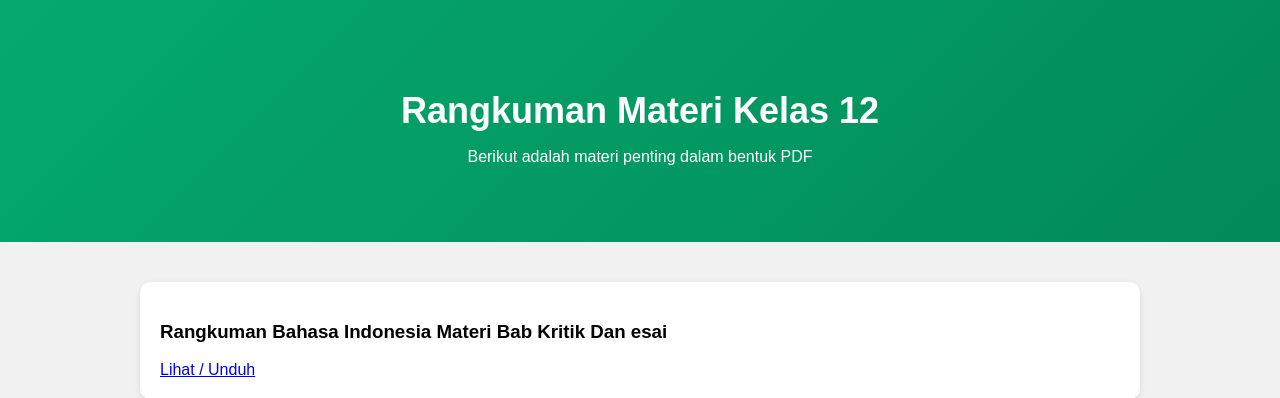
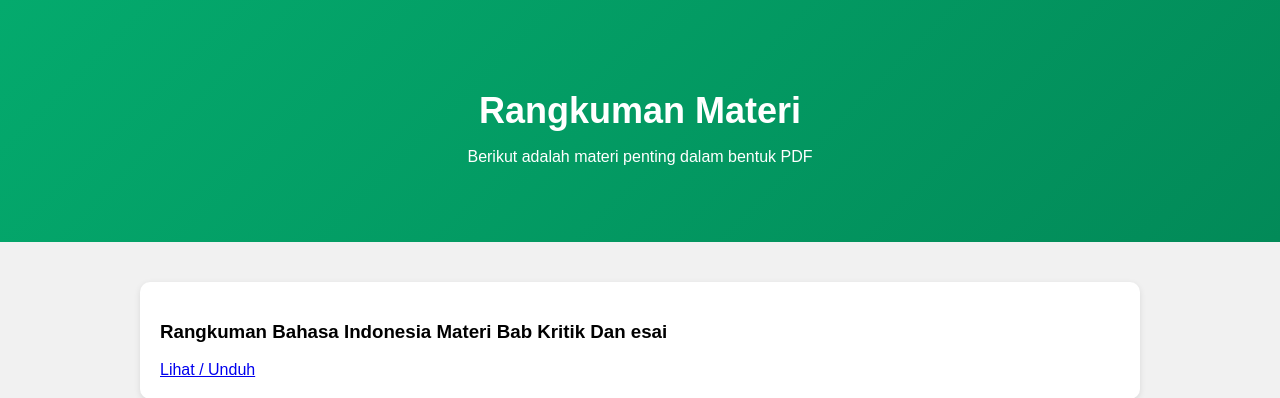
Before and after one commit to ameliastellss/Education-Tech-Academy, a Flask app: page /rangkuman in a window 1280 px wide. Shown: the part 54-452 px from the top of the page. Run offline with Flask 3, Linux system fonts and the light colour scheme; some libraries are stand-ins or nearby versions.

Commit message:
Update rangkuman.html

```diff
--- a/templates/rangkuman.html
+++ b/templates/rangkuman.html
@@ -112,7 +112,7 @@
     </div>
 
     <div class="hero">
-      <h2>Rangkuman Materi Kelas 12</h2>
+      <h2>Rangkuman Materi</h2>
       <p>Berikut adalah materi penting dalam bentuk PDF</p>
     </div>
 
```
